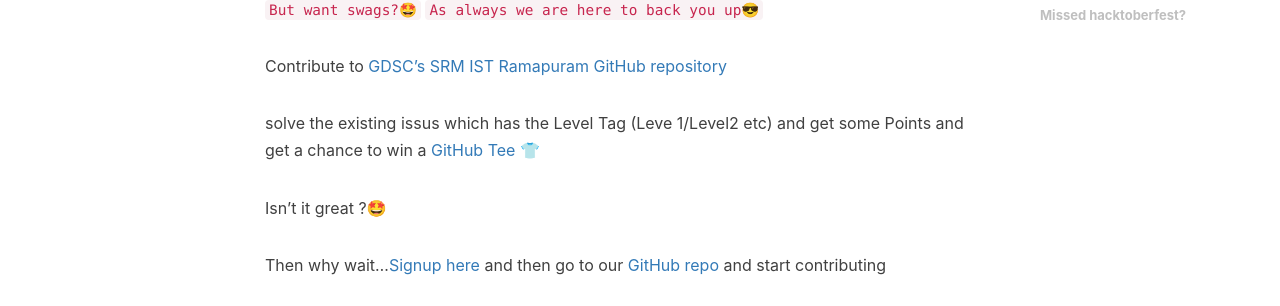
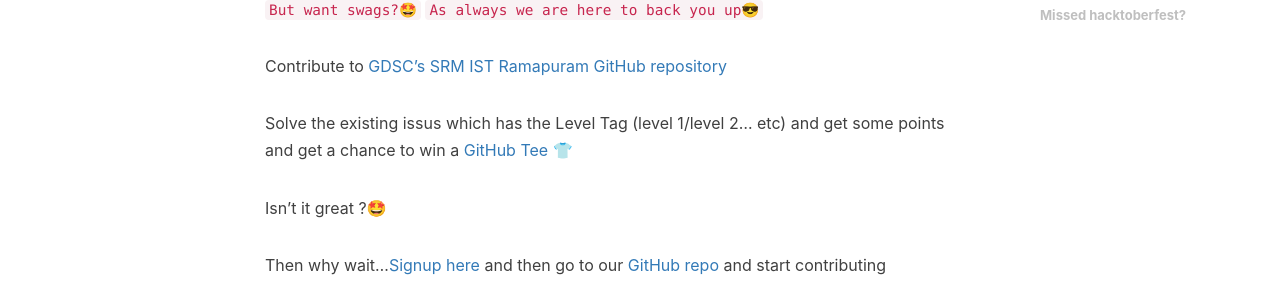
Before and after one commit to dsc-srmrmp/dsc-srmrmp.github.io, a Jekyll site: the page built from _posts/2021-11-06-Contribute and grow.md, in a window 1280 px wide. Shown: the part 633-939 px from the top of the page. Built offline with Jekyll 4.4.1, drawn with Linux system fonts in a browser that asks for light colours; nearby versions of some CDN libraries; comment, search, counter and statistics services are not loaded.

Commit message:
Blog: Post: Fixup formatting

```diff
--- a/_posts/2021-11-06-Contribute and grow.md
+++ b/_posts/2021-11-06-Contribute and grow.md
@@ -15,7 +15,7 @@
 
 Contribute to [GDSC's SRM IST Ramapuram GitHub repository](https://github.com/dsc-srmrmp/dsc-srmrmp.github.io)<br>
 
-solve the existing issus which has the Level Tag (Leve 1/Level2 etc) and get some Points and get a chance to win a [GitHub Tee](https://thegithubshop.com/collections/shirts) 👕 <br>
+Solve the existing issus which has the Level Tag (level 1/level 2... etc) and get some points and get a chance to win a [GitHub Tee](https://thegithubshop.com/collections/shirts) 👕 <br>
 
 Isn't it great ?🤩<br>
 
```
